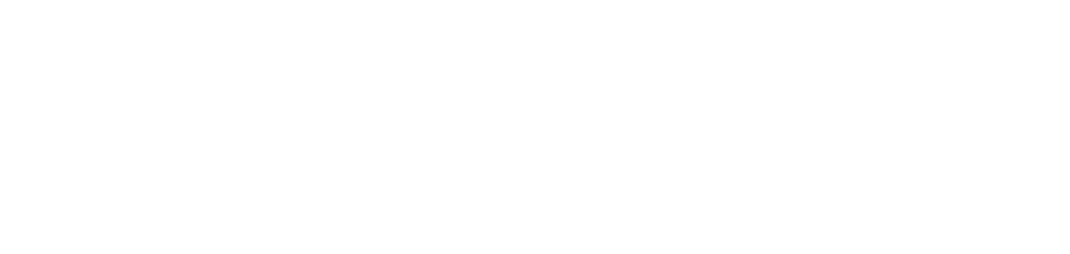
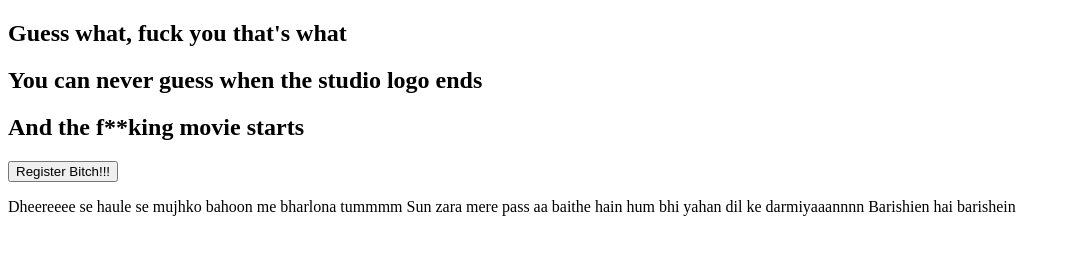
Before and after one commit to adityaS-99/hand-sign-detection, a plain HTML site: page index.html in a window 1280 px wide. Shown: the whole page, without its empty margins (0-1070 px from the left). Drawn offline with Linux system fonts and the light colour scheme.

Commit message:
Initial commit

```diff
--- a/index.html
+++ b/index.html
@@ -4,9 +4,19 @@
     <meta charset="UTF-8">
     <meta http-equiv="X-UA-Compatible" content="IE=edge">
     <meta name="viewport" content="width=device-width, initial-scale=1.0">
-    <title>Document</title>
+    <title>Index</title>
+    <link rel="stylesheet" href="app.css">
 </head>
 <body>
+    <h2>Guess what, fuck you that's what</h2>
+    <h2>You can never guess when the studio logo ends</h2>
+    <h2>And the f**king movie starts</h2>
 
+    <button>Register Bitch!!!</button>
+
+    <p>Dheereeee se haule se mujhko bahoon me bharlona tummmm
+        Sun zara mere pass aa baithe hain hum bhi yahan dil ke
+        darmiyaaannnn Barishien hai barishein
+    </p>
 </body>
 </html>
```
